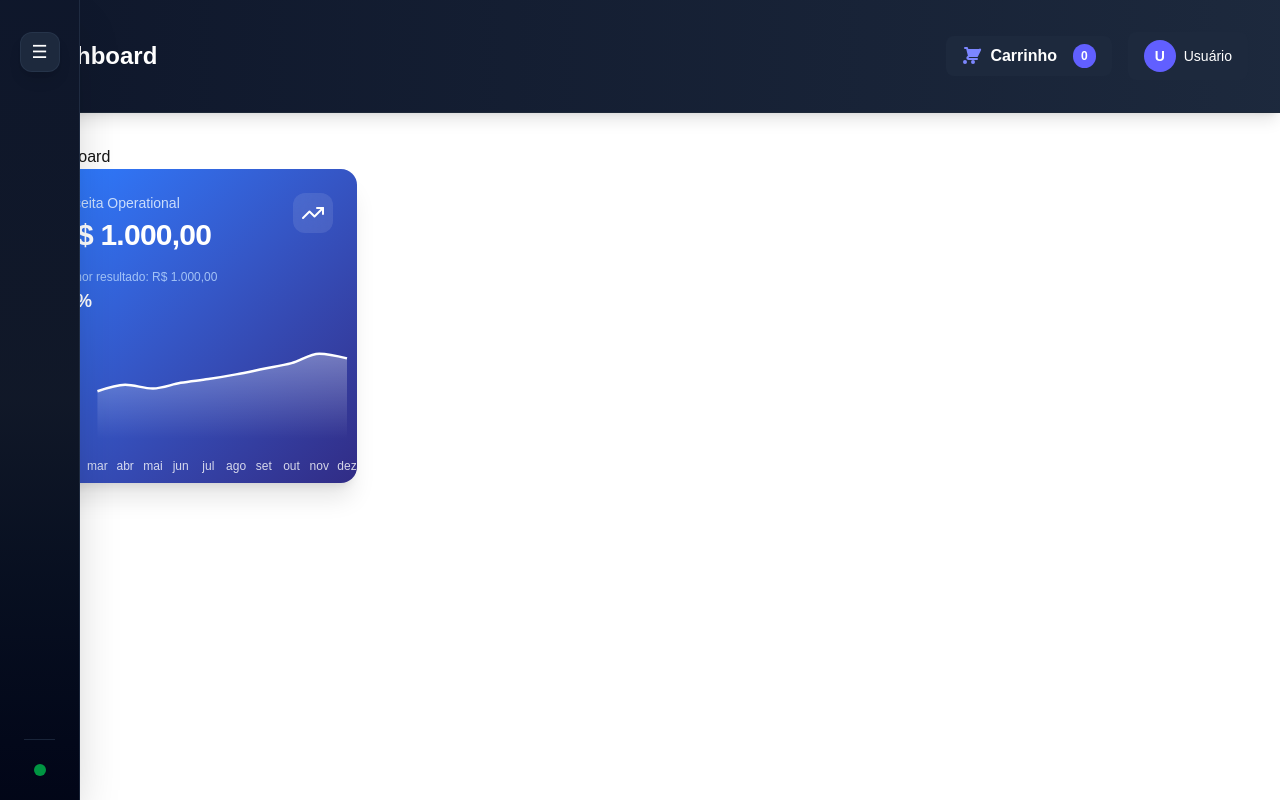
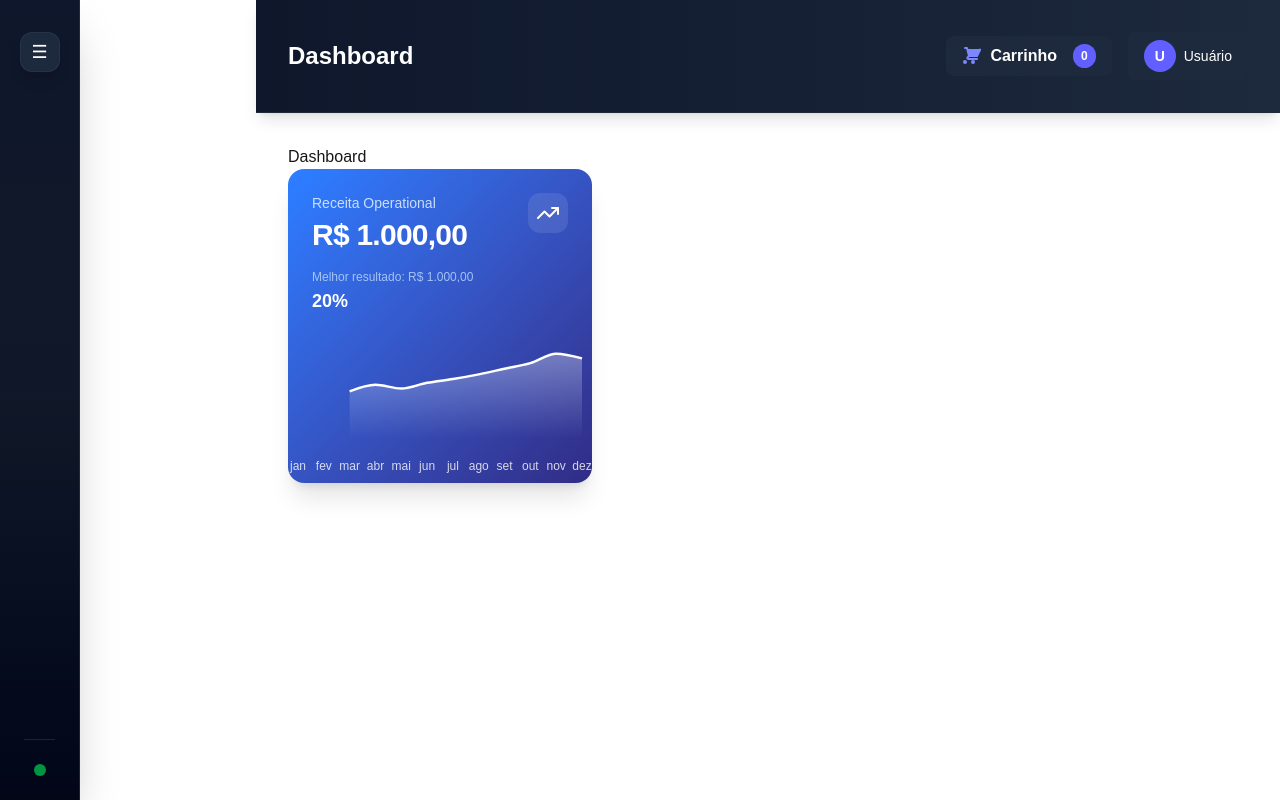
Before and after one commit to Kobayashi24730/dashboard-pro-para-esp32, a Next.js app in the folder src/: page /dashboard in a window 1280 px wide. Built offline with nearby package versions, Linux system fonts and the light colour scheme.

Commit message:
fix: layout overlap by adding margin-left to main content

```diff
--- a/src/app/layout.tsx
+++ b/src/app/layout.tsx
@@ -28,9 +28,13 @@ export default function RootLayout({
       lang="pt-BR"
       className={`${geistSans.variable} ${geistMono.variable} h-full antialiased`}
     >
-      <body className="h-screen w-screen bg-slate-950 text-white overflow-hidden flex font-sans antialiased">
+      <body className="h-screen w-screen bg-slate-950 text-white overflow-hidden antialiased">
+        <div className="flex h-full">
+          {/* Sidebar */}
           <Sidebar />
-        <main className="flex-1 h-full overflow-y-auto flex flex-col">
+
+          {/* Main Content Area */}
+          <div className="flex-1 flex flex-col ml-64">
             {/* Header Grid */}
             <header className="grid grid-cols-12 gap-4 p-8 border-b border-gray-800 bg-gradient-to-r from-slate-900 to-slate-800 sticky top-0 z-40 shadow-lg">
               <div className="col-span-8 flex items-center">
@@ -56,10 +60,11 @@ export default function RootLayout({
             </header>
 
             {/* Main Content */}
-          <div className="flex-1 overflow-y-auto p-8">
+            <main className="flex-1 overflow-y-auto p-8">
               {children}
+            </main>
           </div>
-        </main>
+        </div>
       </body>
     </html>
   );
```
Lines whose indentation alone changed are shown as unchanged.
